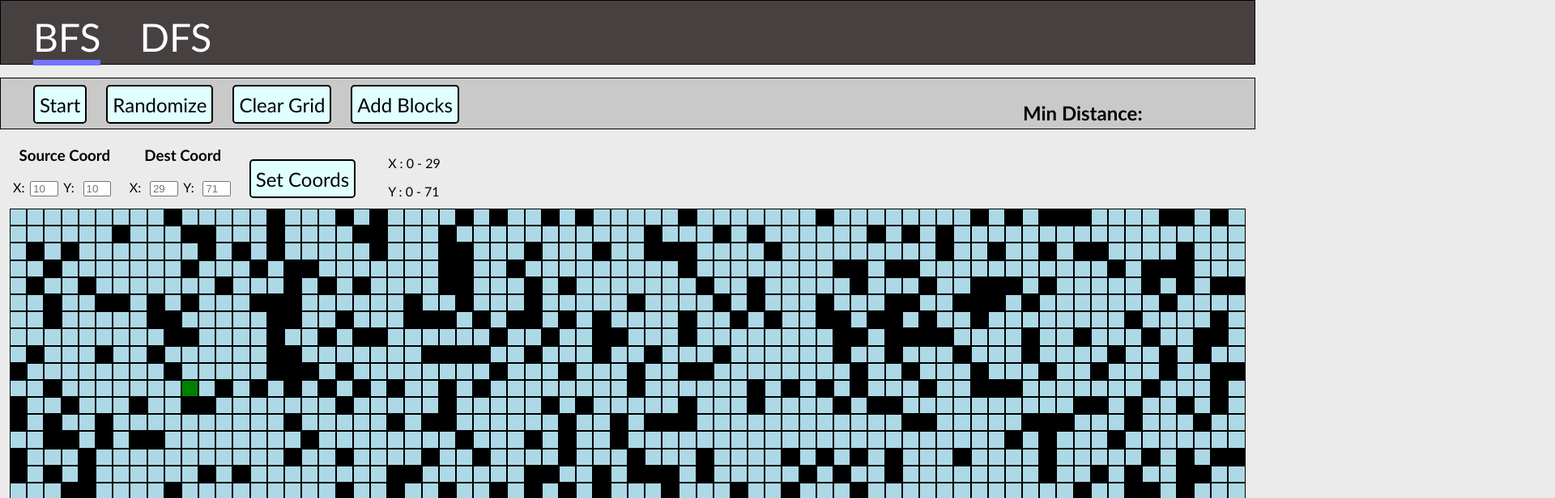
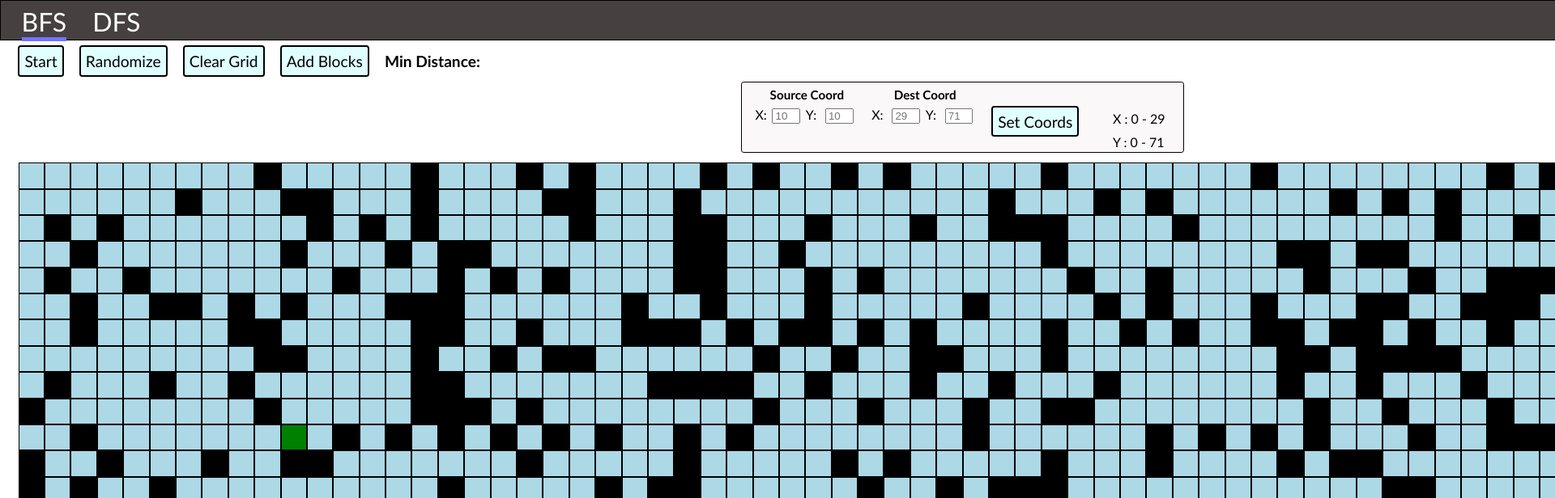
Before and after one commit to VarunSambanni/Graph-Algo-Visualizer, a React (Create React App) app: page / in a window 1280 px wide. Shown: the top 616 px of the page at 81% size, 1920 px wide, since content can reach past the window. Built offline with nearby package versions, Linux system fonts and the light colour scheme; the HTML template or start-up script is replaced by a standard one.

Commit message:
Update App.css

```diff
--- a/src/App.css
+++ b/src/App.css
@@ -1,30 +1,43 @@
 body {
   margin: 0em;
-  background-color: rgb(235, 235, 235);
+  padding: 0em;
+  background-color: rgb(255, 255, 255);
   font-family: "Gill Sans", "Gill Sans MT", Calibri, "Trebuchet MS", sans-serif;
   width: fit-content;
 }
-#root {
-  padding: 0;
+html{
+  margin:0em;
+  padding: 0em;
   width: fit-content;
 }
+
+.container{
+ margin:auto;
+ min-width: 100.9%;
+}
+
+
 .navbar {
-  height: 5em;
+  height: 3em;
   background-color: rgb(71, 64, 64);
   border: 1px solid black;
-  box-sizing: border-box;
+}
+
+ul{
+  padding: 0.2em;
+  margin: 0.2em;
+  margin-left: 1.4em;
 }
 
 .navbar-list {
   display: flex;
   justify-content: left;
   list-style-type: none;
-  box-sizing: border-box;
 }
 
 .navbar-component {
   margin-right: 1em;
-  font-size: 3rem;
+  font-size: 2rem;
   font-weight: 400;
   color: rgb(255, 255, 255);
 }
@@ -57,19 +70,30 @@
   }
 }
 
+.speedLabel{
+  margin: auto;
+  margin-top: 2em;
+  margin-right: 0.4em;
+}
+
+.speedSelect{
+  height: 1.6em;
+  width: 4em;
+  margin: auto;
+  margin-top: 2.2em;
+  margin-right: 2em;
+
+}
+
 .header {
-  height: 4em;
-  box-sizing: border-box;
-  background-color: rgb(201, 201, 201);
+  height: fit-content;
   display: flex;
   flex-direction: row;
-  padding-top: 0.5em;
   list-style-type: none;
-  justify-content: left;
-  box-sizing: border-box;
-  border: 1px solid black;
   margin-bottom: 0;
-  width: 100%;
+  width: fit-content;
+  margin: 0em 1em;
+  padding: 0.4em;
 }
 
 .heading {
@@ -82,79 +106,114 @@
 
 .minDist {
   font-weight: 600;
-  right: -28em;
-  width: fit-content;
-  position: relative;
+  font-size: 1.2rem;
+  width: 8em;
+  margin: auto 0em;
 }
 
-.centerText{
+.centerText {
   text-align: center;
+  font-size: 0.95rem;
 }
 
-.inputCoord{
+.inputCoord {
   width: 2em;
   height: 1em;
   margin: 0 0.5em;
 }
 
-.inputCoordWrapper{
+.toolBarContainer{
+  display: flex;
+  justify-content: space-between;
+}
+
+.runningContainer{
+  width: 4em;
+  text-align: center;
+  height: 1.2em;
+  font-size: 1.2rem;
+  margin-top: 1.4em;
+  margin-right: 0.8em;
+  border-radius: 0.2em;
+}
+
+.inputCoordWrapper {
   margin-right: 1em;
 }
 
-.inputCoordContainer{
-  display: flex;
-  align-items: center;
-  padding: 0 1em;
+.inputCoordContainer {
+  border: 1px solid black;
+  padding: 0em 1em;
   max-height: fit-content;
   max-width: fit-content;
+  display: flex;
+  margin: auto;
+  border-radius: 0.2em;
+  background-color: rgb(250, 248, 248);
 }
 
-.coordsInfo{
-  box-sizing: border-box;
+.coordsInfo {
   align-items: center;
 }
 
 .block-1 {
-  height: 1.2em;
-  width: 1.2em;
+  height: 1.9em;
+  width: 1.9em;
   background-color: lightblue;
   border: 0.5px solid rgb(143, 142, 142);
 }
 
 .block-0 {
-  height: 1.2em;
-  width: 1.2em;
+  height:1.9em;
+  width: 1.9em;
   border: 0.5px solid black;
   background-color: black;
 }
 
 .block-start {
-  height: 1.2em;
-  width: 1.2em;
+  height:1.9em;
+  width:1.9em;
   border: 0.5px solid black;
   text-align: center;
   background-color: green;
 }
 
 .block-end {
-  height: 1.2em;
-  width: 1.2em;
+  height: 1.9em;
+  width:1.9em;
   border: 0.5px solid black;
   text-align: center;
   background-color: blue;
 }
 
 .App {
-  width: 100%;
   display: flex;
-  justify-content: left;
-  box-sizing: border-box;
+  flex-direction: row;
+  justify-content: center;
   padding: 0.75em;
+}
+
+h3{
+  padding: 0.2em;
+  margin: 0.2em;
+}
+
+.toolBar{
+  display: flex;
+  justify-content: space-between;
+  background-color: rgb(201, 201, 201);
+  margin: 0.8em 0em;
+  border: 2px solid black;
+}
+
+p{
+  margin: 0.2em;
+  padding: 0.2em;
 }
 
 .button {
   height: 2em;
-  width: 4em;
+  width: fit-content;
   background-color: lightcyan;
   font-size: 0.85rem;
   font-family: "Gill Sans", "Gill Sans MT", Calibri, "Trebuchet MS", sans-serif;
@@ -168,8 +227,8 @@
   color: rgb(255, 255, 255);
 }
 .path-node {
-  height: 1.2em;
-  width: 1.2em;
+  height: 1.9em;
+  width: 1.9em;
   animation-name: path;
   animation-duration: 1.5s;
   animation-timing-function: ease-out;
@@ -182,8 +241,8 @@
 }
 
 .PATH-path-node {
-  height: 1.2em;
-  width: 1.2em;
+  height: 1.9em;
+  width:1.9em;
   background-color: blueviolet;
   animation-name: PATH;
   animation-duration: 1.5s;
@@ -231,7 +290,7 @@
 }
 
 .button {
-  font-size: 1.5rem;
+  font-size: 1.2rem;
   margin-right: 1em;
   border-radius: 0.2em;
   width: fit-content;
@@ -247,8 +306,8 @@
 }
 
 .node {
-  height: 1.2em;
-  width: 1.2em;
+  height:1.9em;
+  width:1.9em;
   border: 0.5px solid black;
   text-align: center;
   background-color: lightblue;
@@ -259,8 +318,8 @@
 }
 
 .added-block {
-  height: 1.2em;
-  width: 1.2em;
+  height: 1.9em;
+  width:1.9em;
   border: 0.5px solid black;
   background-color: black;
   animation-name: addBlock;
```
